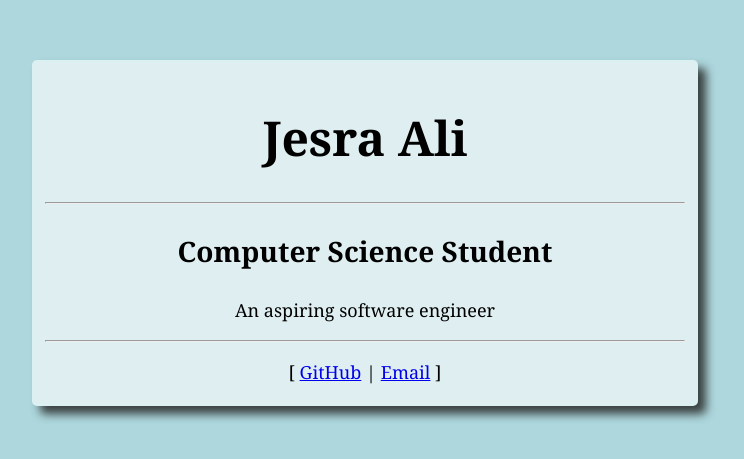
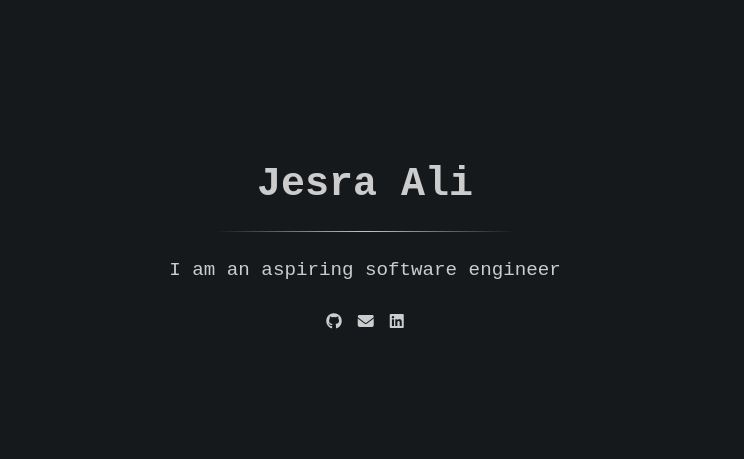
Before and after one commit to JesraAli/jesraali.github.io, a plain HTML site: page index.html in a window 1280 px wide. Shown: the part 167-626 px from the top of the page, without its empty margins (275-1019 px from the left). Drawn offline with Linux system fonts and the light colour scheme.

Commit message:
Change layout and overall theme

```diff
--- a/index.css
+++ b/index.css
@@ -1,31 +1,45 @@
-
-div{
-    margin: auto;
-    width: 50%;
-    height: 40%;
-    position: absolute;
-    top:0;
-    bottom: 0;
-    left: 0;
-    right: 0;
-
-    padding: 10px;
+body {
+    background-color: #16191b;
+    color: #ccc;
+    font-family: Arial, sans-serif;
     text-align: center;
-    background-color: rgb(223, 239, 241);
-    border: 3px solid rgb(220, 240, 241);
-    border-radius: 5px;
-    font-family: Cambria, Cochin, Georgia, Times, 'Times New Roman', serif;
-    font-size: x-large;
-
-    box-shadow: 8px 8px 10px rgb(58, 65, 65);
-
-}
-
-body{
-    background-color: rgb(173, 215, 221);
-}
-
-p{
-    font-family: Cambria, Cochin, Georgia, Times, 'Times New Roman', serif;
-    font-size: large;
-}
+    margin: 0;
+    padding: 0;
+  }
+  .container {
+    display: flex;
+    flex-direction: column;
+    justify-content: center;
+    align-items: center;
+    height: 100vh;
+  }
+  h1 {
+    font-size: 2.5rem;
+    margin-bottom: 1rem;
+    font-family: Roboto Mono,monospace;
+  }
+  hr {
+    width: 299px;
+    background-image: linear-gradient(to right, rgba(0, 0, 0, 0), rgb(255 255 255 / 75%), rgba(0, 0, 0, 0));
+    border: 0;
+    height: 1px;
+  }
+  p {
+    font-size: 1.2rem;
+    margin-bottom: 2rem;
+    font-family: Roboto Mono,monospace;
+  }
+  .icons {
+    display: flex;
+    justify-content: center;
+  }
+  .icons a {
+    display: inline-block;
+    margin: 0 0.5rem;
+    color: #ccc;
+    text-decoration: none;
+    transition: color 0.3s ease;
+  }
+  .icons a:hover {
+    color: #fff;
+  }
--- a/index.html
+++ b/index.html
@@ -1,26 +1,27 @@
 <!DOCTYPE html>
 <html>
+
 <head>
-        <link rel= "stylesheet" href = "index.css">
     <title>Jesra Ali</title>
+    <link rel="stylesheet" href="https://cdnjs.cloudflare.com/ajax/libs/font-awesome/6.4.0/css/all.min.css" integrity="sha512-iecdLmaskl7CVkqkXNQ/ZH/XLlvWZOJyj7Yy7tcenmpD1ypASozpmT/E0iPtmFIB46ZmdtAc9eNBvH0H/ZpiBw==" crossorigin="anonymous" referrerpolicy="no-referrer" />
+    <link rel="stylesheet" href = "index.css">
 </head>
 
 <body>
-        <div class="Main">
 
-            <h1> Jesra Ali </h1>
+  <div class="container">
+    <h1>Jesra Ali</h1>
     <hr>
-            <h3>Computer Science Student <br></h3>
-            <p> An aspiring software engineer </p>
-            <hr>
-            <p>
-            [
-            <a href = "https://github.com/JesraAli">GitHub</a>
-            |
-            <a href = "mailto:jesra.ali@gmail.com">Email</a>
-            ]
-            </p>
+    <p>I am an aspiring software engineer</p>
+
+    <div class="icons">
+        <a href="https://www.github.com/JesraAli"><i class="fab fa-github"></i></a>
+        <a href="mailto:jesra.ali@gmail.com"><i class="fa-solid fa-envelope"></i></a>
+        <a href="https://www.linkedin.com/in/jesra-ali-6a5133249/"><i class="fab fa-linkedin"></i></a>
     </div>
+
+  </div>
+
 </body>
 
 </html>
```
Lines whose indentation alone changed are shown as unchanged.
